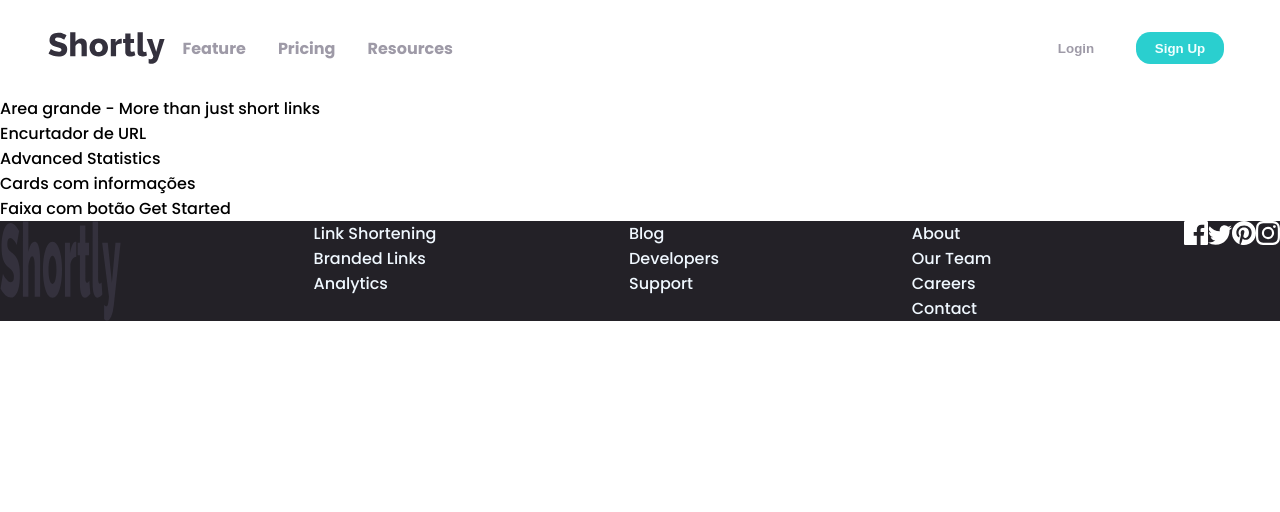
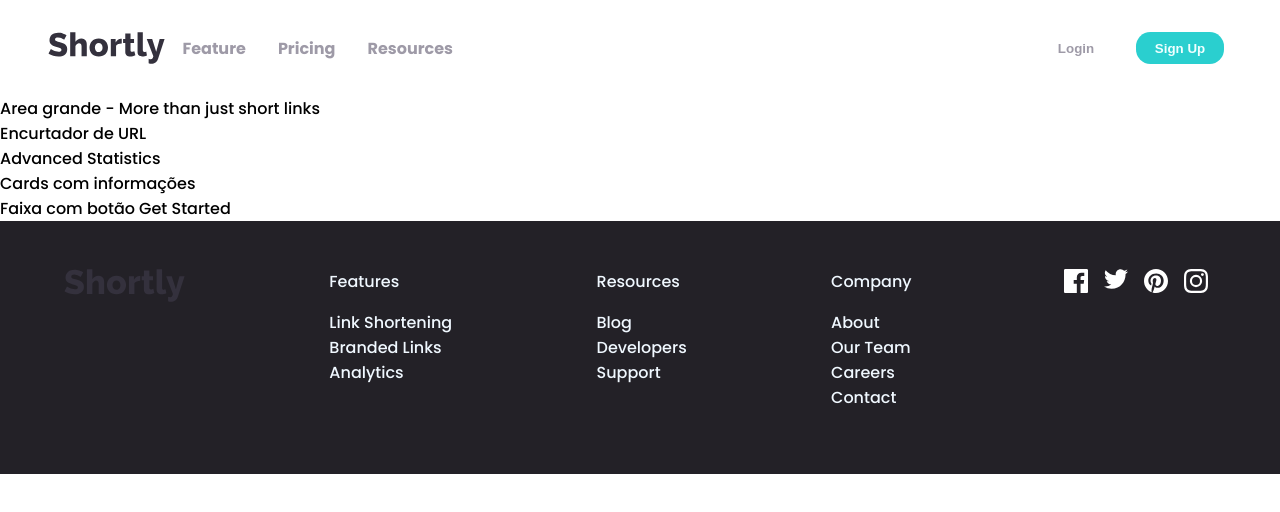
Before and after one commit to dougpassos/url-shortening-api-master, a React (Vite) app: page / in a window 1280 px wide. Shown: the top 512 px of the page. Built offline with nearby package versions, Linux system fonts and the light colour scheme.

Commit message:
style footer

```diff
--- a/src/components/FooterApp.css
+++ b/src/components/FooterApp.css
@@ -2,8 +2,9 @@ footer {
   background-color: var(--neutral-Very-dark-violet);
   display: flex;
   flex-direction: row;
+  align-items: start;
   justify-content: space-between;
-
+  padding: 3rem 5% 4rem;
 }
 
 .footer-links a{
@@ -11,3 +12,18 @@ footer {
   flex-direction: column;
   color: aliceblue;
 }
+
+.footer-links a:first-child{
+  margin-bottom: 1rem;
+}
+
+.footer-social {
+  display: flex;
+  flex-direction: row;
+  align-items: start;
+  align-content: space-between;
+}
+
+.footer-social img {
+  margin-inline: .5rem;
+}
--- a/src/components/FooterApp.jsx
+++ b/src/components/FooterApp.jsx
@@ -12,16 +12,19 @@ function FooterApp() {
       <footer>
         <img src={imgLogo} alt="logo" />
         <div className='footer-links footer-features'>
+          <a href="#">Features</a>
           <a href="#">Link Shortening</a>
           <a href="#">Branded Links</a>
           <a href="#">Analytics</a>
         </div>
         <div className='footer-links footer-resources'>
+          <a href="#">Resources</a>
           <a href="#">Blog</a>
           <a href="#">Developers</a>
           <a href="#">Support</a>
         </div>
         <div className='footer-links footer-company'>
+          <a href="#">Company</a>
           <a href="#">About</a>
           <a href="#">Our Team</a>
           <a href="#">Careers</a>
```
